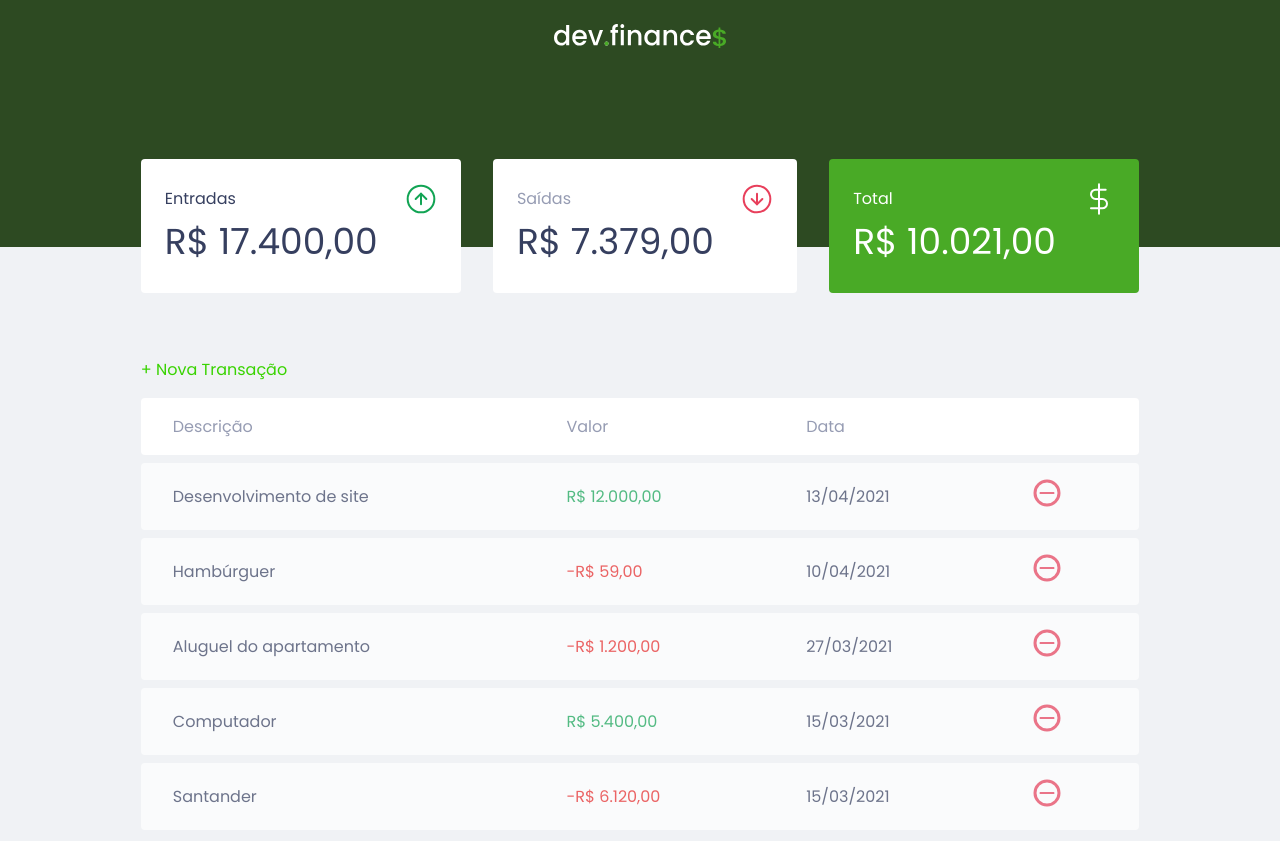
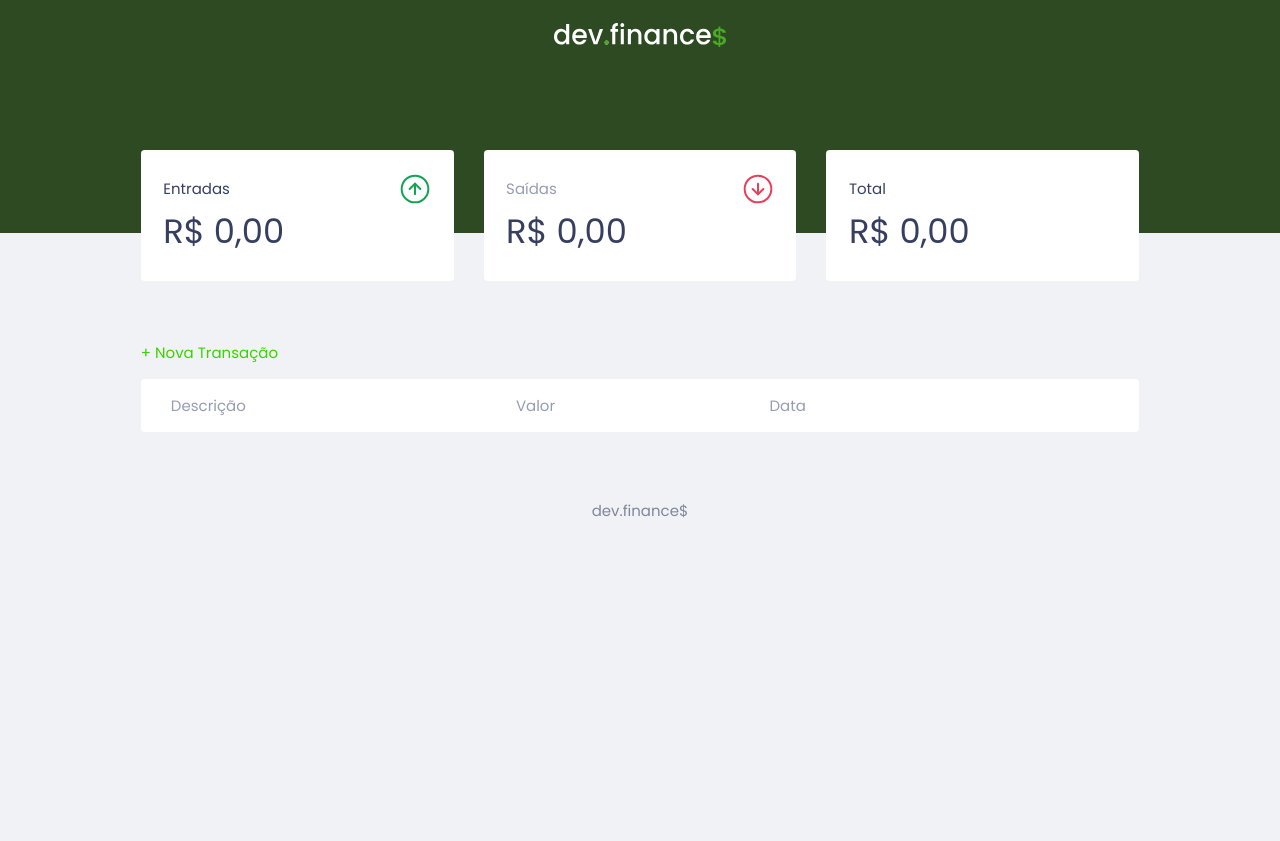
Before and after one commit to andre250899/maratona-discover-01, a plain HTML site: page index.html in a window 1280 px wide. Shown: the top 841 px of the page. After the commit the page ends 800 px from the top, so only its background shows below. Drawn offline with Linux system fonts and the light colour scheme.

Commit message:
added class 3 changes

```diff
--- a/index.html
+++ b/index.html
@@ -21,21 +21,21 @@
     <main class="container">
         <section id="balance">
             <h2 class="sr-only">Balanço</h2>
-            <div class="card" id="incoming">
+            <div class="card font" id="incoming">
                 <span>
                     <h3>Entradas</h3>
                     <img src="./assets/income.svg" alt="Imagem das entradas" draggable="false">
                 </span>
                 <p id="income-value"></p>
             </div>
-            <div class="card" id="outgoing">
+            <div class="card font" id="outgoing">
                 <span>
                     <h3>Saídas</h3>
                     <img src="./assets/expense.svg" alt="Imagem das entradas" draggable="false">
                 </span>
                 <p id="expense-value"></p>
             </div>
-            <div class="card" id="total">
+            <div class="card font" id="total">
                 <span>
                     <h3>Total</h3>
                     <img src="./assets/total.svg" alt="Imagem do total" draggable="false">
--- a/scripts.js
+++ b/scripts.js
@@ -5,6 +5,16 @@ const Modal = {
         .toggle('active');
     }
 };
+
+const webStorage = {
+    get() {
+        return JSON.parse(localStorage.getItem('dev.finances-transactions')) || []
+    },
+
+    set(transactions) {
+        localStorage.setItem('dev.finances-transactions', JSON.stringify(transactions));
+    }
+}
 
 const Transactions = [
     {
@@ -62,7 +72,7 @@ const Utils = {
 const Balance = {
     income() {
         let incomeValue = 0;
-        Transactions.forEach(transaction => {
+        Transaction.all.forEach(transaction => {
             if (transaction.value > 0) {
                 incomeValue += transaction.value;
             }
@@ -72,15 +82,28 @@ const Balance = {
 
     expense() {
         let expenseValue = 0;
-        Transactions.forEach(transaction => {
+        Transaction.all.forEach(transaction => {
             if (transaction.value < 0) {
                 expenseValue += transaction.value;
             }
         })
+        if (expenseValue === 0) {
+            expenseValue = -expenseValue;
+        }
+
         return expenseValue;
     },
 
     total() {
+        const total = Balance.income() + Balance.expense();
+        if (total < 0 ) {
+            DOM.totalRed();
+        } else if (total > 0){
+            DOM.totalGreen();
+        } else {
+            DOM.totalZero();
+        }
+
         return Balance.income() + Balance.expense()
     },
 
@@ -88,13 +111,16 @@ const Balance = {
 
 const Transaction = {
 
+    all: webStorage.get(),
+
     add(object) {
-        Transactions.push(object)
+        Transaction.all.push(object)
         App.reload();
     },
 
-    remove() {
-
+    remove(index) {
+        Transaction.all.splice(index, 1)
+        App.reload();
     },
 
     clear() {
@@ -113,12 +139,13 @@ const DOM = {
 
     addTransaction(transaction, index) {
         const tr = document.createElement('tr');
-        tr.innerHTML = DOM.innerHTMLTransaction(transaction);
+        tr.innerHTML = DOM.innerHTMLTransaction(transaction, index);
+        tr.dataset.index = index;
 
         DOM.transactionsContainer.appendChild(tr)
     },
 
-    innerHTMLTransaction(transaction) {
+    innerHTMLTransaction(transaction, index) {
         let innerClass = (transaction.value > 0 ? "income" : "expense")
 
         const html = `
@@ -126,10 +153,37 @@ const DOM = {
         <td class="${innerClass}">${Utils.formatValue(transaction.value)}</td>
         <td class="date">${transaction.date}</td>
         <td>
-            <img src="./assets/minus.svg" alt="Icone de deletar transação" draggable="false">
+            <img onclick="Transaction.remove(${index})" src="./assets/minus.svg" alt="Icone de deletar transação" draggable="false">
         </td>`
 
         return html
+    },
+
+    totalRed() {
+        document.querySelector('#total')
+        .classList
+        .add('total-red');
+        document.querySelector('#total')
+        .classList
+        .remove('total-green');
+    },
+
+    totalGreen() {
+        document.querySelector('#total')
+        .classList
+        .remove('total-red');
+        document.querySelector('#total')
+        .classList
+        .add('total-green');
+    },
+
+    totalZero() {
+        document.querySelector('#total')
+        .classList
+        .remove('total-red');
+        document.querySelector('#total')
+        .classList
+        .remove('total-green');
     }
 };
 
@@ -182,30 +236,22 @@ const Form = {
         try {
             Form.validateFields();
             const transaction = Form.formatValues();
-            console.log(transaction)
             Transaction.add(transaction)
             Form.clearFields();
             Modal.toogle();
         } catch (error) {
             alert(error.message)
         }
-
-
-
-        //salvar
-        //apagar os dados do formulário
-        //modal feche
-        //atualizar a aplicação
-
     }
 }
 
 const App = {
     init() {
+        Transaction.all.forEach(function(transaction, index) {
+            DOM.addTransaction(transaction, index);
+        });
         DOM.addBalance();
-        Transactions.forEach(function(transaction) {
-            DOM.addTransaction(transaction);
-        });
+        webStorage.set(Transaction.all);
     },
 
     reload() {
--- a/style.css
+++ b/style.css
@@ -1,4 +1,8 @@
 /* ------------- GLOBALS ------------ */
+
+:root {
+    --dark-blue: #363F5F;
+}
 
 * {
     margin: 0;
@@ -6,13 +10,13 @@
     box-sizing: border-box;
 }
 
+html {
+    font-size: 93.75%;
+}
+
 body {
     background: #f0f2f5;
     font-family: 'Poppins', sans-serif;
-}
-
-:root {
-    --dark-blue: #363F5F;
 }
 
 /* ------------- HEADER ------------ */
@@ -84,8 +88,13 @@ header h1 {
     color: #969CB3;
 }
 
-#total, #total h3, #total p{
+.total-green, .total-green h3, .total-green p{
     background: #49AA26;
+    color: white;
+}
+
+.total-red, .total-red h3, .total-red p{
+    background: #e21111;
     color: white;
 }
 
@@ -107,8 +116,12 @@ header h1 {
     justify-content: space-between;
 }
 
-div.card {
-    word-break: normal;
+div.card.font h3 {
+    font-size: 100%;
+}
+
+div.card.font p {
+    font-size: 33.75px;
 }
 
 /* ------------- TABLE ------------ */
@@ -279,6 +292,8 @@ footer {
     padding: 4rem 0 2rem;
     color: var(--dark-blue);
     opacity: .6;
+    position: relative;
+    z-index: -10;
 }
 
 footer p {
@@ -286,7 +301,7 @@ footer p {
 }
 
 /* ------------- MEDIA ------------ */
-@media (min-width: 1024px) {
+@media (min-width: 900px) {
     #balance {
         display: flex;
         justify-content: space-between;
@@ -296,6 +311,7 @@ footer p {
 
     div.card {
         flex-grow: 1;
+        overflow: hidden;
     }
 
     #transactions {
@@ -303,10 +319,23 @@ footer p {
     }
 }
 
-@media (max-width: 768px) {
+@media (max-width: 640px) {
     #transactions table {
         display: block;
         width: 100%;
         overflow-x: auto;
     }
 }
+
+@media (max-width: 1020px) {
+    div.card.font p {
+        white-space: nowrap;
+        font-size: 30px;
+    }
+}
+
+@media (max-width: 900px) {
+    div.card.font p {
+        font-size: 36px;
+    }
+}
```
